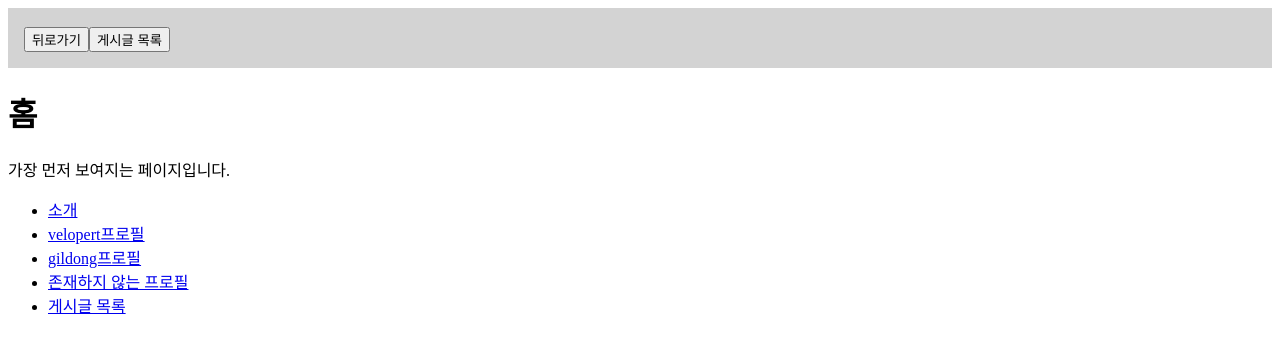
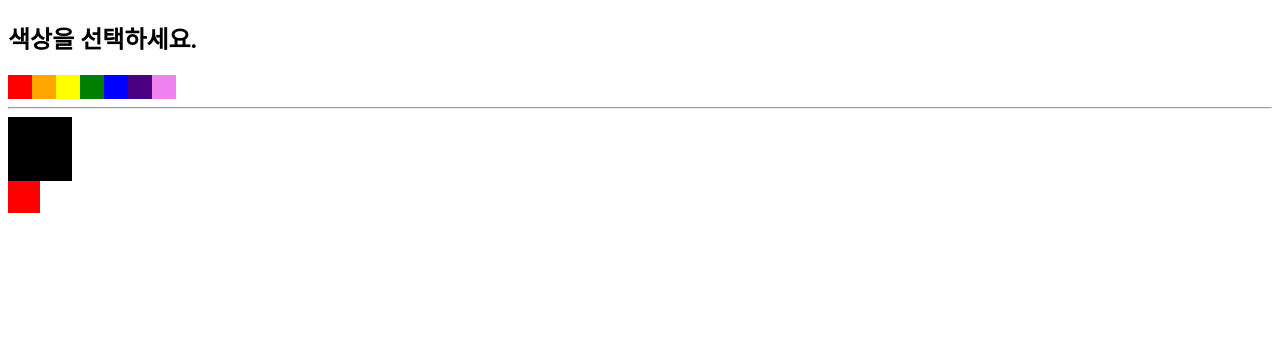
Before and after one commit to tyranoboy1/react-study, a React (Create React App) app: page / in a window 1280 px wide. Shown: the top 352 px of the page. Built offline with nearby package versions, Linux system fonts and the light colour scheme.

Commit message:
react-study contextApi

```diff
--- a/src/App.js
+++ b/src/App.js
@@ -104,22 +104,31 @@ import Layout from "./Layout";
 import NotFound from "./pages/NotFound";
 import Login from "./pages/Login";
 import MyPage from "./pages/MyPage";
+import ColorBox from "./Components/ColorBox";
+import ColorContext, { ColorProvider } from "./contexts/color";
+import SelectColors from "./Components/SelectColors";
 
 const App = () => {
   return (
-    <Routes>
-      <Route path="/" element={<Layout />}>
-        <Route index element={<Home />} />
-        <Route path="/about" element={<About />} />
-        <Route path="/profiles/:username" element={<Profile />} />
-      </Route>
-      <Route path="/articles" element={<Articles />}>
-        <Route path=":id" element={<Article />} />
-      </Route>
-      <Route path="/login" element={<Login />} />
-      <Route path="/mypage" element={<MyPage />} />
-      <Route path="*" element={<NotFound />} />
-    </Routes>
+    // <Routes>
+    //   <Route path="/" element={<Layout />}>
+    //     <Route index element={<Home />} />
+    //     <Route path="/about" element={<About />} />
+    //     <Route path="/profiles/:username" element={<Profile />} />
+    //   </Route>
+    //   <Route path="/articles" element={<Articles />}>
+    //     <Route path=":id" element={<Article />} />
+    //   </Route>
+    //   <Route path="/login" element={<Login />} />
+    //   <Route path="/mypage" element={<MyPage />} />
+    //   <Route path="*" element={<NotFound />} />
+    // </Routes>
+    <ColorProvider>
+      <div>
+        <SelectColors />
+        <ColorBox />
+      </div>
+    </ColorProvider>
   );
 };
 
--- /dev/null
+++ b/src/Components/ColorBox.js
@@ -0,0 +1,29 @@
+import { ColorConsumer } from "../contexts/color";
+
+const ColorBox = () => {
+  return (
+    <ColorConsumer>
+      {({ state }) => (
+        <>
+          <div
+            style={{
+              width: "64px",
+              height: "64px",
+              background: state.color,
+            }}
+          />
+
+          <div
+            style={{
+              width: "32px",
+              height: "32px",
+              background: state.subcolor,
+            }}
+          />
+        </>
+      )}
+    </ColorConsumer>
+  );
+};
+
+export default ColorBox;
--- /dev/null
+++ b/src/Components/SelectColors.js
@@ -0,0 +1,45 @@
+import React, { Component } from "react";
+import ColorContext from "../contexts/color";
+
+const colors = ["red", "orange", "yellow", "green", "blue", "indigo", "violet"];
+
+class SelectColors extends Component {
+  static contextType = ColorContext;
+
+  handleSetColor = (color) => {
+    this.context.actions.setColor(color);
+  };
+
+  handleSetSubcolor = (subcolor) => {
+    this.context.actions.setSubcolor(subcolor);
+  };
+
+  render() {
+    return (
+      <div>
+        <h2>색상을 선택하세요.</h2>
+        <div style={{ display: "flex" }}>
+          {colors.map((color) => (
+            <div
+              key={color}
+              style={{
+                background: color,
+                width: "24px",
+                height: "24px",
+                cursor: "pointer",
+              }}
+              onClick={() => this.handleSetColor(color)}
+              onContextMenu={(e) => {
+                e.preventDefault();
+                this.handleSetSubcolor(color);
+              }}
+            />
+          ))}
+        </div>
+        <hr />
+      </div>
+    );
+  }
+}
+
+export default SelectColors;
--- /dev/null
+++ b/src/contexts/color.js
@@ -0,0 +1,27 @@
+import { createContext, useState } from "react";
+
+const ColorContext = createContext({
+  state: { color: "black", subcolor: "red" },
+  action: {
+    setColor: () => {},
+    setSubcolor: () => {},
+  },
+});
+
+const ColorProvider = ({ children }) => {
+  const [color, setColor] = useState("black");
+  const [subcolor, setSubcolor] = useState("red");
+
+  const value = {
+    state: { color, subcolor },
+    actions: { setColor, setSubcolor },
+  };
+  return (
+    <ColorContext.Provider value={value}>{children}</ColorContext.Provider>
+  );
+};
+
+const { Consumer: ColorConsumer } = ColorContext;
+
+export { ColorProvider, ColorConsumer };
+export default ColorContext;
```
